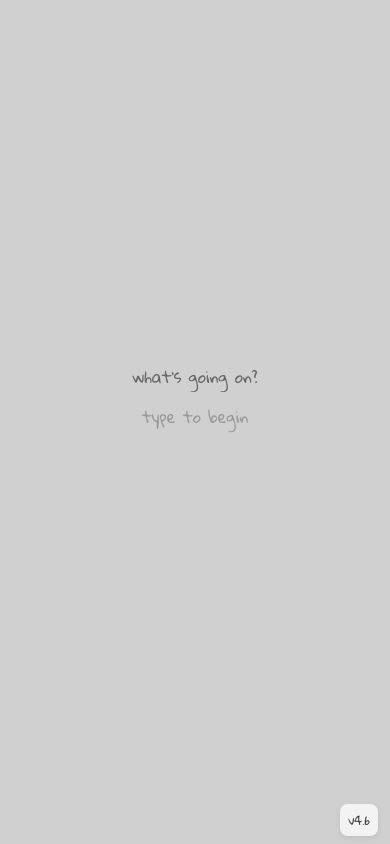
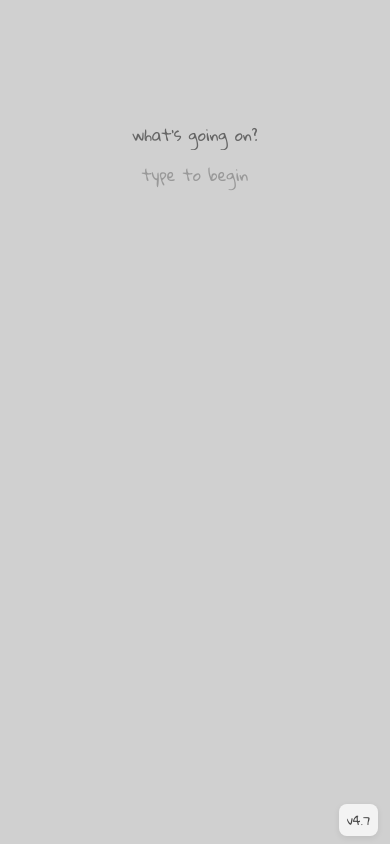
Before and after one commit to parxxy/root, a React (Vite) app: page / in a window 390 px wide. Built offline with nearby package versions, Linux system fonts and the light colour scheme.

Commit message:
v4.7 trying to make the keyboard not cover shit

```diff
--- a/src/App.tsx
+++ b/src/App.tsx
@@ -209,7 +209,7 @@ function App() {
           onTryDifferentPath={handleTryDifferentPath}
         />
       )}
-      <div className="app-version">v4.6</div>
+      <div className="app-version">v4.7</div>
     </div>
   );
 }
--- a/src/components/BrainDumpScreen.css
+++ b/src/components/BrainDumpScreen.css
@@ -9,6 +9,17 @@
   position: relative;
 }
 
+@media (max-width: 768px) {
+  .brain-dump-screen-new {
+    align-items: flex-start;
+    padding-top: 60px;
+    padding-bottom: 240px; /* extra space so keyboard doesn't cover input */
+  }
+
+  .input-fade-container {
+    margin-top: 40px;
+  }
+}
 .input-fade-container {
   width: 100%;
   max-width: 400px;
--- a/src/components/SequentialQuestionScreen.css
+++ b/src/components/SequentialQuestionScreen.css
@@ -211,6 +211,17 @@
 }
 
 @media (max-width: 768px) {
+  .question-screen-new {
+    padding-bottom: 240px; /* space for mobile keyboard */
+  }
+
+  .question-content-wrapper {
+    flex: 0;
+    margin-top: 40px;
+  }
+}
+
+@media (max-width: 768px) {
   .question-content-wrapper {
     padding: 15px;
     gap: 24px;
```
